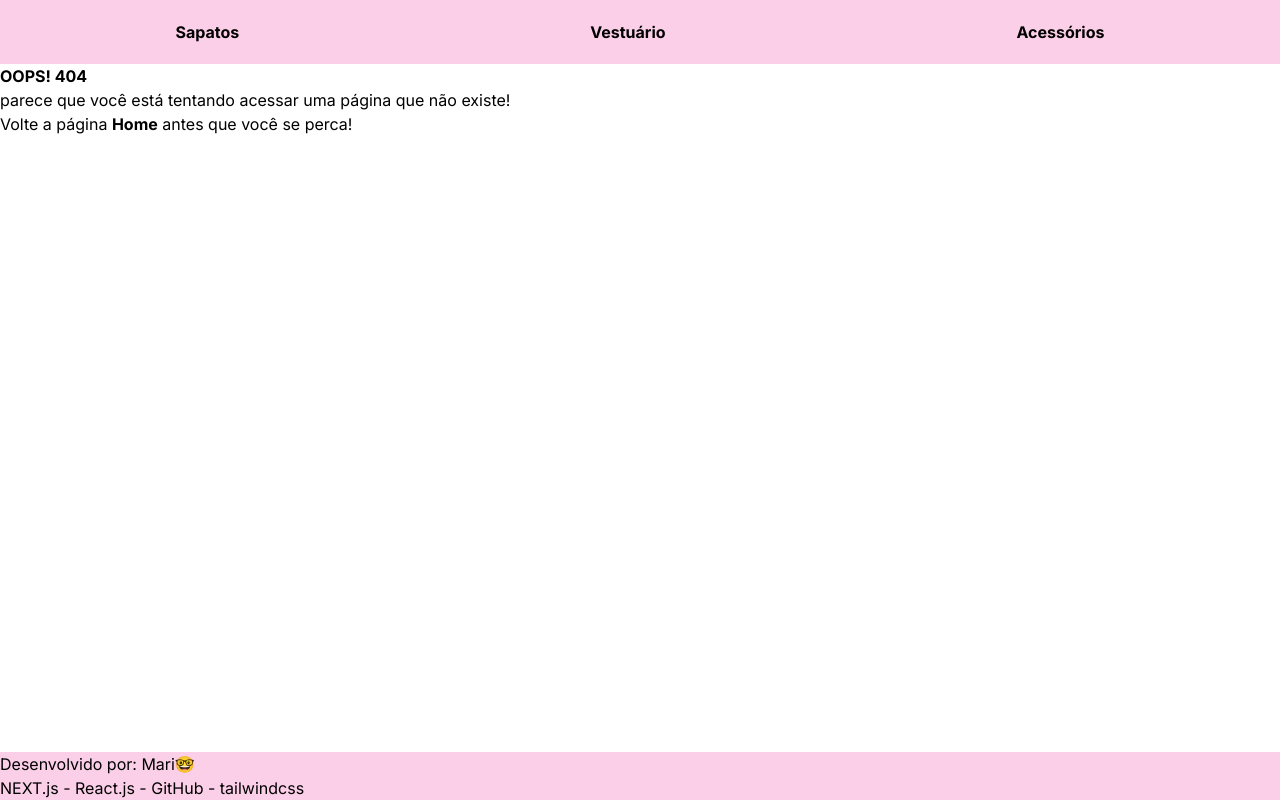
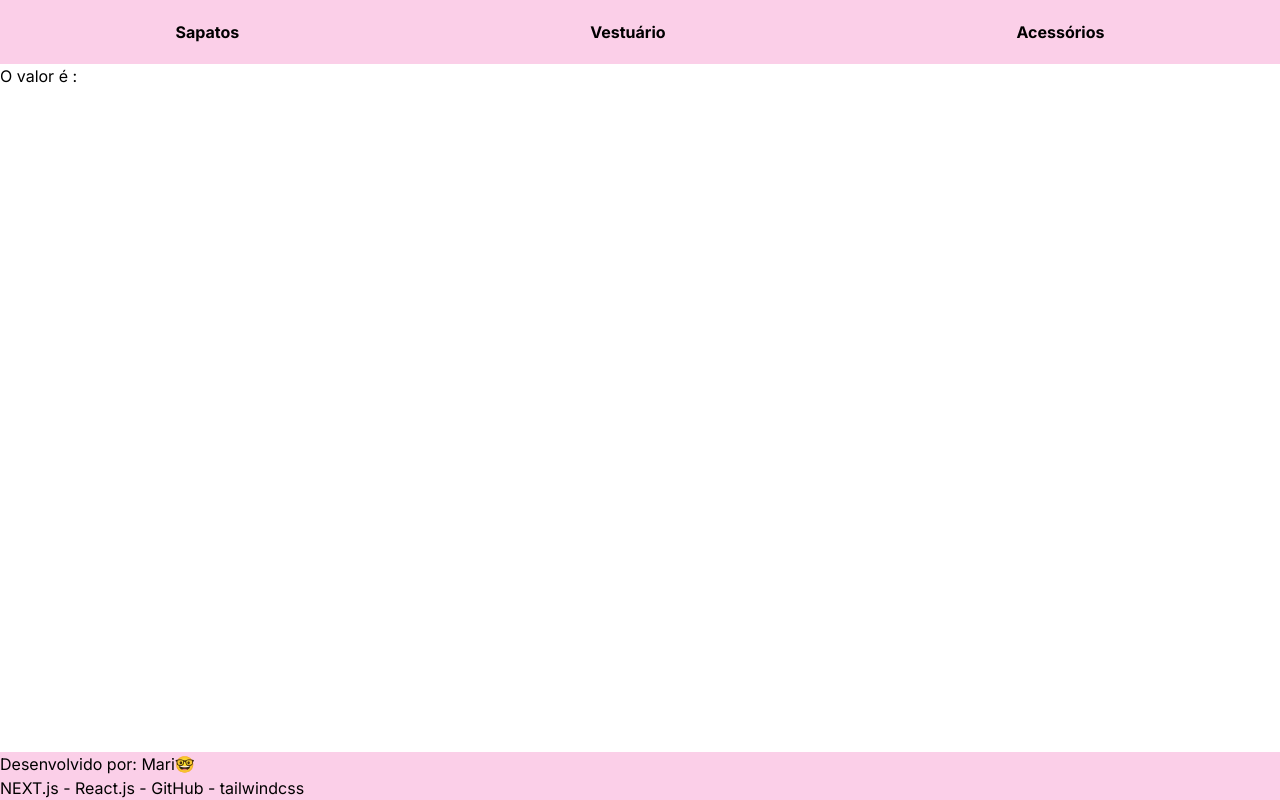
Before and after one commit to NeugeMa/exer03-next, a Next.js app: page /produtos/estaticos/itens/bone in a window 1280 px wide. Before the commit this address had no page. Built offline with nearby package versions, Linux system fonts and the light colour scheme.

Commit message:
retirando imports + page bone

```diff
--- /dev/null
+++ b/src/app/produtos/estaticos/itens/bone/page.jsx
@@ -0,0 +1,9 @@
+export default function Bone({params}) {
+    return (
+        <>
+            <div>
+                    <p>O valor é : {params.bone}</p>
+                </div>
+        </>
+    )
+    }
--- a/src/app/produtos/estaticos/itens/camisa/page.jsx
+++ b/src/app/produtos/estaticos/itens/camisa/page.jsx
@@ -1,6 +1,3 @@
-import Image from "next/image";
-import Link from "next/link";
-
 export default function Camisas({params}) {
   return (
 <>
--- a/src/app/produtos/estaticos/itens/oculos/page.jsx
+++ b/src/app/produtos/estaticos/itens/oculos/page.jsx
@@ -1,6 +1,3 @@
-import Image from "next/image";
-import Link from "next/link";
-
 export default function Oculos({params}) {
     return (
         <>
--- a/src/app/produtos/estaticos/itens/tenis/page.jsx
+++ b/src/app/produtos/estaticos/itens/tenis/page.jsx
@@ -1,5 +1,3 @@
-import Link from "next/link";
-
 export default function Tenis({params}) {
   return (
 <>
```
